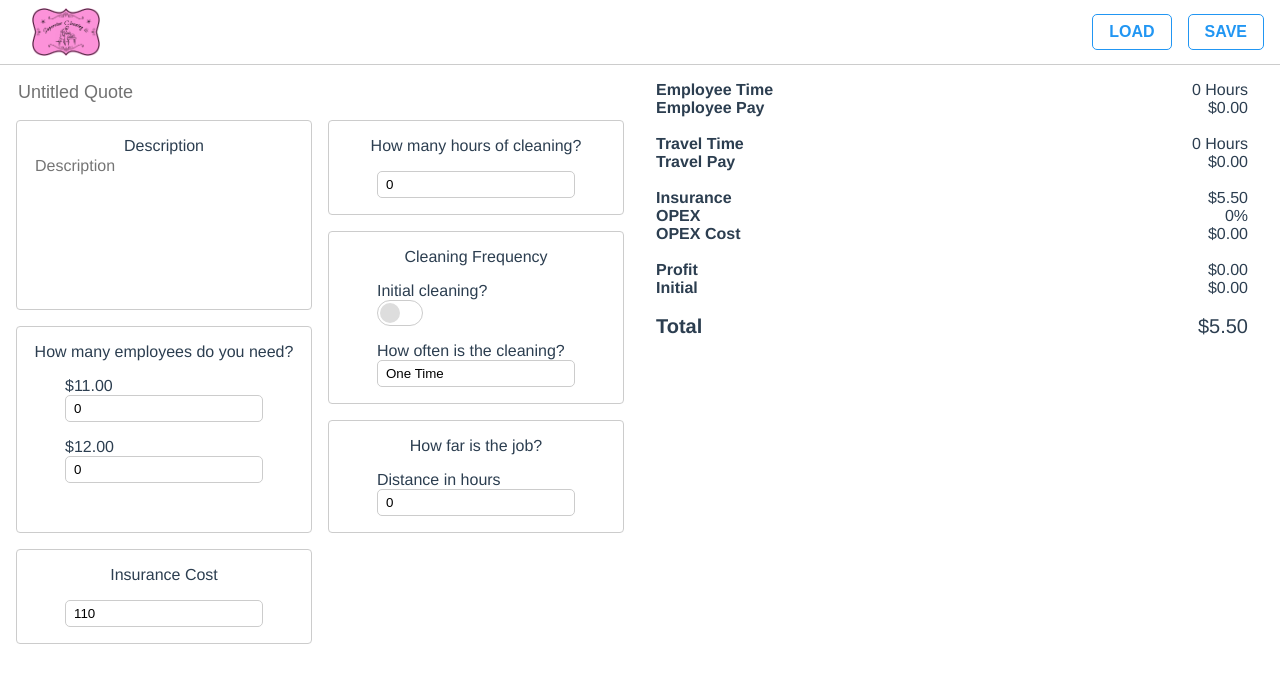
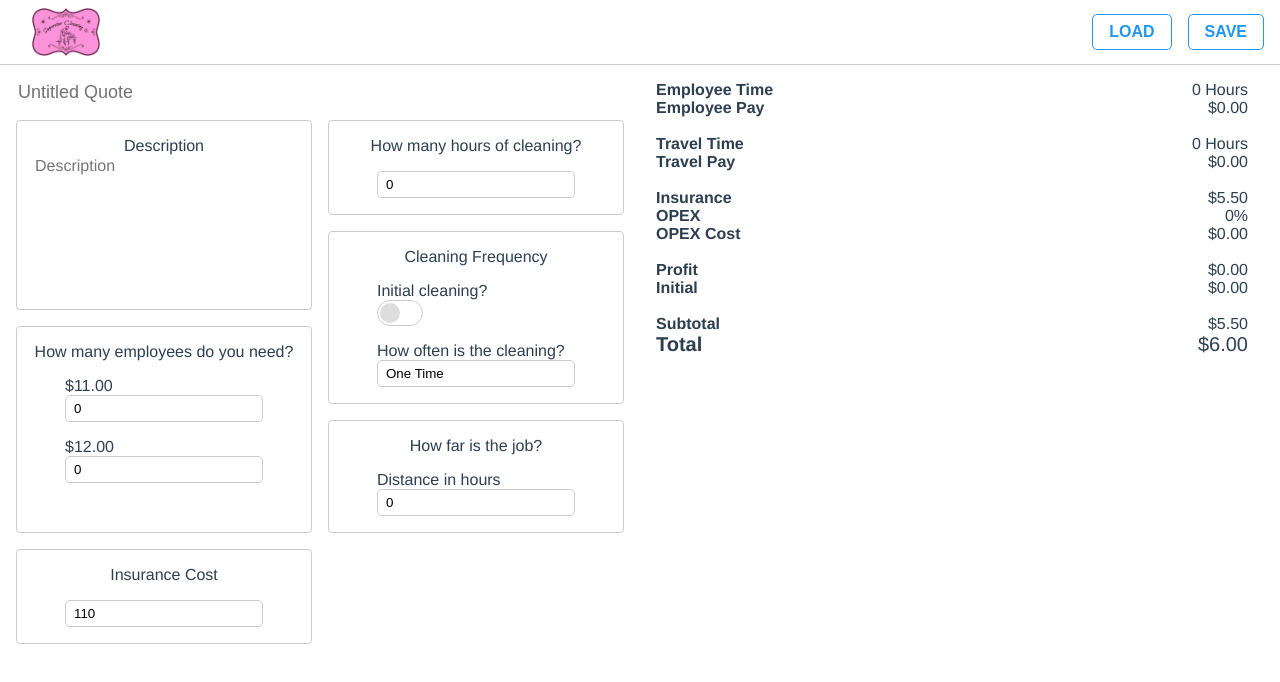
Before and after one commit to treemmett/quote-form, a Vue app: page / in a window 1280 px wide. Shown: the top 682 px of the page. Built offline with nearby package versions, Linux system fonts and the light colour scheme.

Commit message:
fix: round up total

```diff
--- a/src/views/Home.vue
+++ b/src/views/Home.vue
@@ -47,7 +47,11 @@
 
       <div class="summary">
         <button class="button" type="button" @click="reportOpen = !reportOpen">
-          <result style="font-size: 20px" property="Total" :value="`$${total.toFixed(2)}`" />
+          <result
+            style="font-size: 20px"
+            property="Total"
+            :value="`$${Math.ceil(total).toFixed(2)}`"
+          />
         </button>
       </div>
     </div>
@@ -68,7 +72,12 @@
         <result property="Profit" :value="`$${profit.toFixed(2)}`" />
         <result property="Initial" :value="`$${initialCost.toFixed(2)}`" />
         <br />
-        <result style="font-size: 20px" property="Total" :value="`$${total.toFixed(2)}`" />
+        <result property="Subtotal" :value="`$${total.toFixed(2)}`" />
+        <result
+          style="font-size: 20px"
+          property="Total"
+          :value="`$${Math.ceil(total).toFixed(2)}`"
+        />
       </div>
     </div>
   </div>
```
